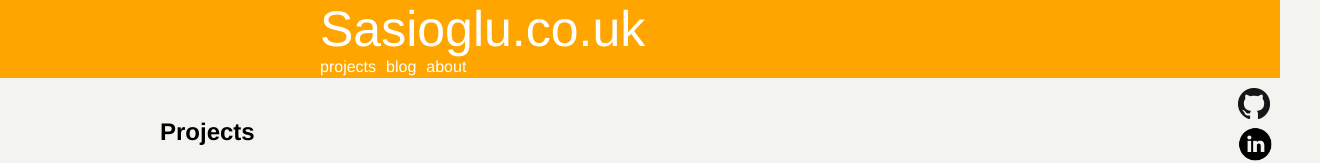
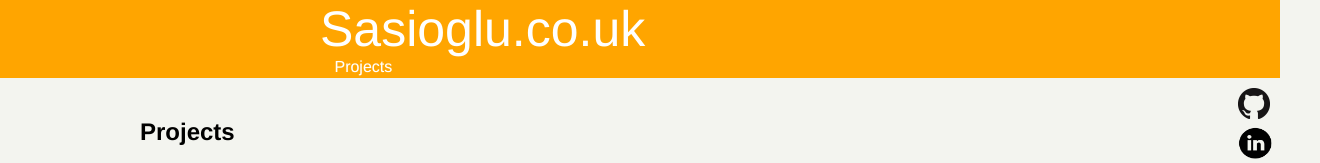
Before and after one commit to tsasioglu/tsasioglu.github.io, a plain HTML site: page index.html in a window 1280 px wide. Shown: the top 163 px of the page, 1320 px wide, since content can reach past the window. Drawn offline with Linux system fonts and the light colour scheme; grey boxes are pictures that could not be loaded.

Commit message:
Link styling and width

```diff
--- /dev/null
+++ b/component.css
@@ -0,0 +1,68 @@
+*,
+*:after,
+*::before {
+    -webkit-box-sizing: border-box;
+    -moz-box-sizing: border-box;
+    box-sizing: border-box;
+}
+
+/*
+body {
+	font-family: 'Raleway', sans-serif;
+}
+*/
+
+nav a {
+	position: relative;
+	display: inline-block;
+/*	margin: 15px 25px;*/
+	outline: none;
+	color: #fff;
+	text-decoration: none;
+/*	text-transform: uppercase;*/
+/*	letter-spacing: 1px;*/
+	font-weight: 400;
+	text-shadow: 0 0 1px rgba(255,255,255,0.3);
+/*	font-size: 1.35em;*/
+}
+
+nav a:hover,
+nav a:focus {
+	outline: none;
+}
+
+/* Effect 1: Brackets */
+.cl-effect-1 a::before,
+.cl-effect-1 a::after {
+	display: inline-block;
+	opacity: 0;
+	-webkit-transition: -webkit-transform 0.3s, opacity 0.2s;
+	-moz-transition: -moz-transform 0.3s, opacity 0.2s;
+	transition: transform 0.3s, opacity 0.2s;
+}
+
+.cl-effect-1 a::before {
+	margin-right: 10px;
+	content: '[';
+	-webkit-transform: translateX(20px);
+	-moz-transform: translateX(20px);
+	transform: translateX(20px);
+}
+
+.cl-effect-1 a::after {
+	margin-left: 10px;
+	content: ']';
+	-webkit-transform: translateX(-20px);
+	-moz-transform: translateX(-20px);
+	transform: translateX(-20px);
+}
+
+.cl-effect-1 a:hover::before,
+.cl-effect-1 a:hover::after,
+.cl-effect-1 a:focus::before,
+.cl-effect-1 a:focus::after {
+	opacity: 1;
+	-webkit-transform: translateX(0px);
+	-moz-transform: translateX(0px);
+	transform: translateX(0px);
+}
--- a/index.html
+++ b/index.html
@@ -7,17 +7,20 @@
         <title>sasioglu.co.uk</title>
         <meta name="description" content="sasioglu.co.uk">
         <link rel="stylesheet" href="main.css">
+        <link rel="stylesheet" href="component.css">
     </head>
     <body>
         <div id="banner">
             <header>Sasioglu.co.uk</header>
-            <nav>
-                <ul class="navItems">
-                    <li>projects</li>
-                    <li>blog</li>
-                    <li>about</li>
-                </ul>
-            </nav>
+            <div class="navItems">
+                <nav class="cl-effect-1">
+                    <a href="index.html">Projects</a>
+<!--    TODO
+                    <a href="blog.html">Blog</a>
+                    <a href="about.html">About</a>
+-->
+                </nav>
+            </div>
         </div>
 
         <aside>
--- a/main.css
+++ b/main.css
@@ -1,7 +1,7 @@
 html {
     font-family: 'Helvetica Neue', Helvetica, Arial, sans-serif;
-/*    height: 100%;*/
     background-color: #f3f4ef;
+    width: 100%;
 }
 
 
@@ -55,7 +55,6 @@ body {
 
 #content {
     background-color: #f3f4ef;
-    width: 100%;
     padding: 20px;
 }
 
@@ -83,11 +82,6 @@ li.project {
 }
 
 .projectLinks {
-/*    position: absolute;   */
     bottom: 0px;
     right: 100px;
 }
-
-ul.projects li {
-
-}
```
